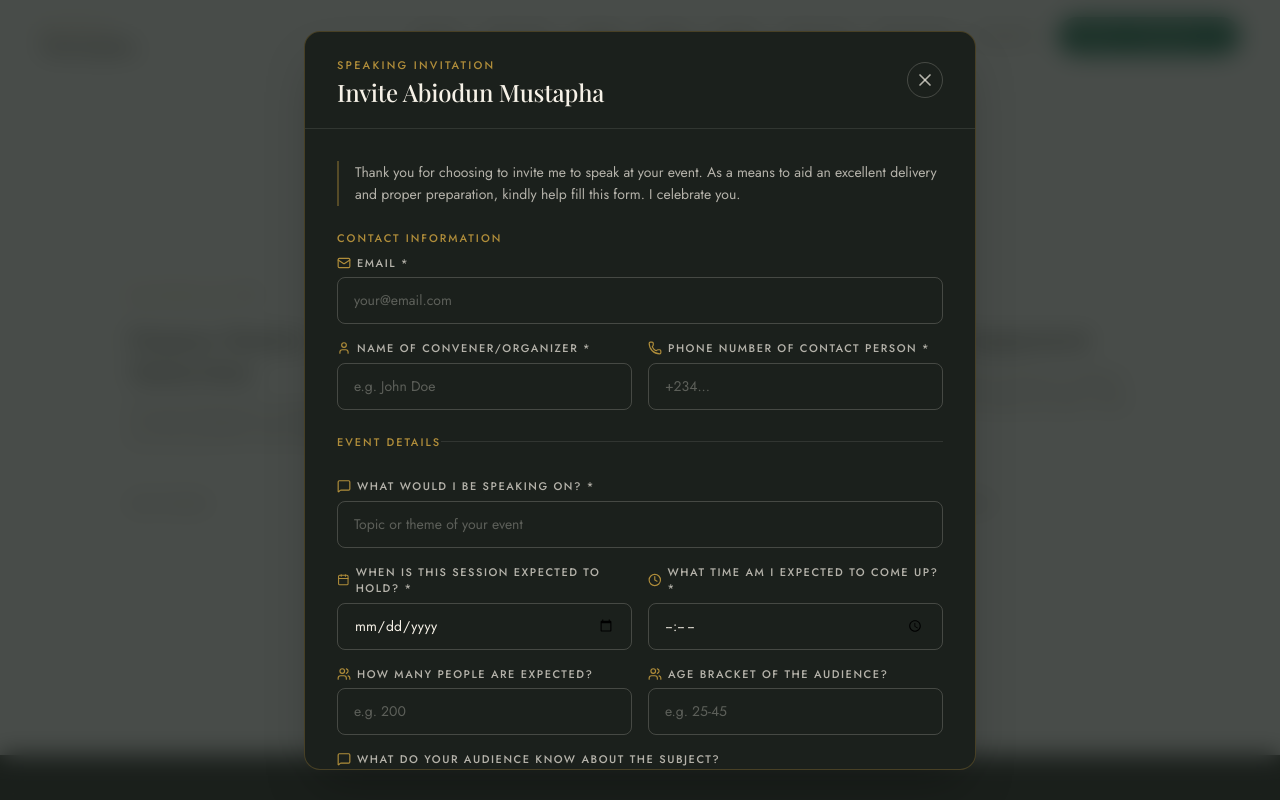
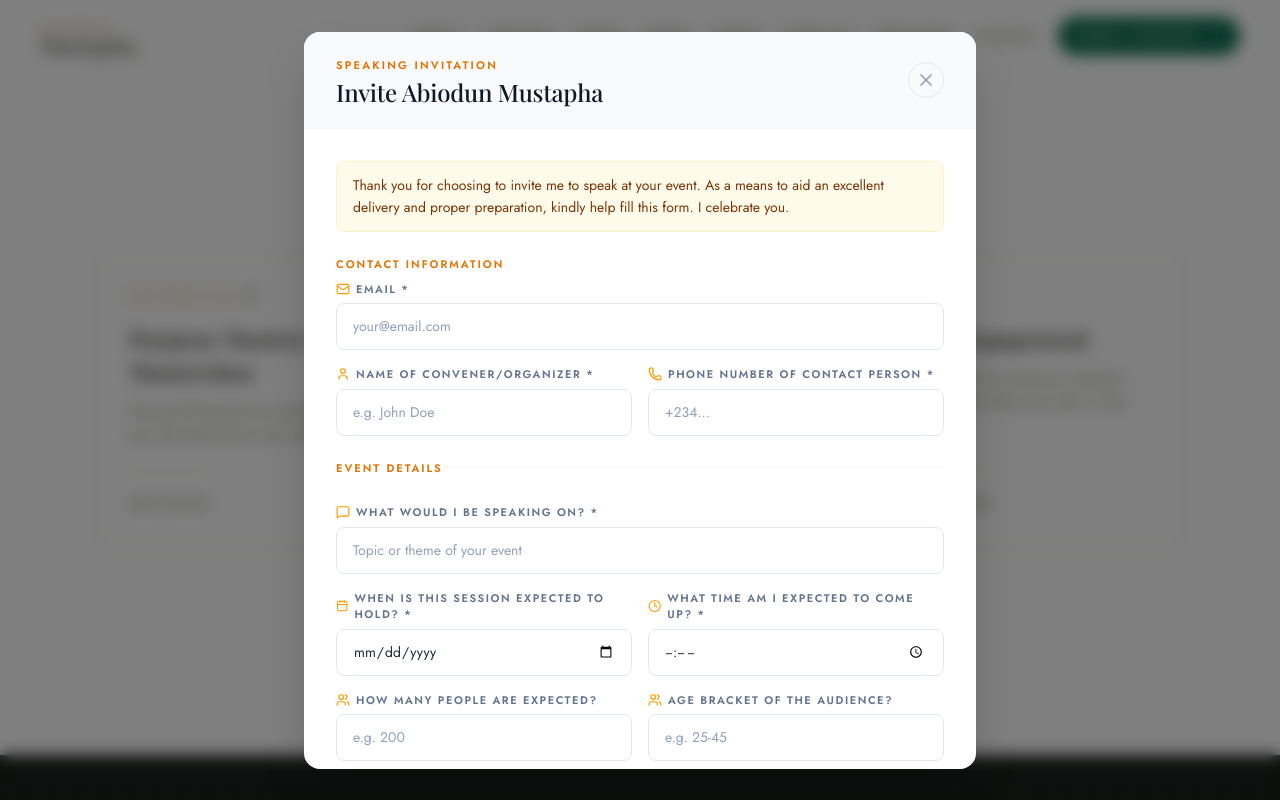
Before and after one commit to Nedu2022/Abiodun-Mustapha, a React (Vite) app: page / in a window 1280 px wide. Both pictures are taken after a click on the button 277 px from the left and 2834 px from the top of the page. Shown: the part 2434-3234 px from the top of the page. Built offline with nearby package versions, Linux system fonts and the light colour scheme; a web font is replaced by a local one.

Commit message:
Redesign BookingModal with white bg and high-contrast colors for better readability

```diff
--- a/src/components/BookingModal.jsx
+++ b/src/components/BookingModal.jsx
@@ -1,16 +1,16 @@
 import { useState, useEffect } from 'react'
 import { motion, AnimatePresence } from 'framer-motion'
-import { X, CheckCircle2, Send, Calendar, Clock, User, Mail, Phone, MessageSquare, Briefcase, Loader2, MapPin, Monitor, Users, Mic, ChevronDown } from 'lucide-react'
+import { X, CheckCircle2, Send, Calendar, Clock, User, Mail, Phone, MessageSquare, Briefcase, Loader2, MapPin, Monitor, Users, Mic } from 'lucide-react'
 import { useBooking } from '../context/BookingContext'
 import { site } from '../data/content'
 
 const DELIVERY_OPTIONS = ['Face-to-Face', 'Online', 'Live', 'Pre-recorded']
 
 const inputClass =
-  'w-full rounded-lg border border-cream/20 bg-charcoal-light px-4 py-3 text-[14px] text-cream outline-none transition-colors focus:border-gold placeholder:text-cream/30'
+  'w-full rounded-lg border border-slate-200 bg-white px-4 py-3 text-[14px] text-slate-800 outline-none transition-colors focus:border-amber-500 focus:ring-1 focus:ring-amber-500/20 placeholder:text-slate-400'
 
 const labelClass =
-  'flex items-center gap-1.5 text-[11px] font-medium uppercase tracking-[0.14em] text-cream/70'
+  'flex items-center gap-1.5 text-[11px] font-semibold uppercase tracking-[0.14em] text-slate-500'
 
 export default function BookingModal() {
   const { isOpen, initialService, closeBookingModal } = useBooking()
@@ -144,7 +144,7 @@ export default function BookingModal() {
             animate={{ opacity: 1 }}
             exit={{ opacity: 0 }}
             onClick={closeBookingModal}
-            className="fixed inset-0 bg-charcoal/80 backdrop-blur-md"
+            className="fixed inset-0 bg-black/50 backdrop-blur-sm"
           />
 
           {/* Modal Container */}
@@ -153,20 +153,20 @@ export default function BookingModal() {
             animate={{ opacity: 1, scale: 1, y: 0 }}
             exit={{ opacity: 0, scale: 0.95, y: 20 }}
             transition={{ type: 'spring', duration: 0.5 }}
-            className="relative z-10 w-full max-w-2xl overflow-hidden rounded-2xl border border-gold/30 bg-charcoal text-cream shadow-2xl"
+            className="relative z-10 w-full max-w-2xl overflow-hidden rounded-2xl bg-white shadow-2xl"
           >
             {/* Header */}
-            <div className="flex items-center justify-between border-b border-cream/10 bg-charcoal-light px-6 py-5 sm:px-8">
+            <div className="flex items-center justify-between border-b border-slate-100 bg-slate-50 px-6 py-5 sm:px-8">
               <div>
-                <span className="text-[11px] font-medium uppercase tracking-[0.2em] text-gold">
+                <span className="text-[11px] font-semibold uppercase tracking-[0.2em] text-amber-600">
                   Speaking Invitation
                 </span>
-                <h3 className="font-display text-2xl text-cream">Invite Abiodun Mustapha</h3>
+                <h3 className="font-display text-2xl text-slate-900">Invite Abiodun Mustapha</h3>
               </div>
               <button
                 type="button"
                 onClick={closeBookingModal}
-                className="flex h-9 w-9 items-center justify-center rounded-full border border-cream/20 text-cream/70 transition-colors hover:border-gold hover:text-cream cursor-pointer"
+                className="flex h-9 w-9 items-center justify-center rounded-full border border-slate-200 text-slate-400 transition-colors hover:border-slate-300 hover:text-slate-600 cursor-pointer"
               >
                 <X className="h-5 w-5" />
               </button>
@@ -176,35 +176,35 @@ export default function BookingModal() {
             <div className="max-h-[80vh] overflow-y-auto p-6 sm:p-8">
               {status === 'success' ? (
                 <div className="flex flex-col items-center py-8 text-center">
-                  <div className="mb-4 flex h-16 w-16 items-center justify-center rounded-full bg-gold/20 text-gold">
+                  <div className="mb-4 flex h-16 w-16 items-center justify-center rounded-full bg-green-50 text-green-600">
                     <CheckCircle2 className="h-10 w-10" />
                   </div>
-                  <h4 className="font-display text-3xl text-cream">Invitation Sent!</h4>
-                  <p className="mt-3 max-w-md text-[15px] leading-relaxed text-cream/80">
+                  <h4 className="font-display text-3xl text-slate-900">Invitation Sent!</h4>
+                  <p className="mt-3 max-w-md text-[15px] leading-relaxed text-slate-600">
                     Thank you for your invitation. Your request has been delivered directly to{' '}
-                    <strong className="text-gold">{site.email}</strong>. Dr. Abiodun Mustapha or his team will get back to you shortly.
+                    <strong className="text-amber-600">{site.email}</strong>. Dr. Abiodun Mustapha or his team will get back to you shortly.
                   </p>
                   <button
                     type="button"
                     onClick={handleReset}
-                    className="mt-8 rounded-full bg-gold px-8 py-3.5 text-[12px] font-medium uppercase tracking-[0.14em] text-white transition-colors hover:bg-gold-bright cursor-pointer"
+                    className="mt-8 rounded-full bg-amber-600 px-8 py-3.5 text-[12px] font-semibold uppercase tracking-[0.14em] text-white transition-colors hover:bg-amber-700 cursor-pointer"
                   >
                     Done
                   </button>
                 </div>
               ) : (
                 <form onSubmit={handleSubmit} className="flex flex-col gap-6">
-                  <p className="text-[14px] leading-relaxed text-cream/70 border-l-2 border-gold/40 pl-4">
+                  <p className="rounded-lg bg-amber-50 px-4 py-3 text-[14px] leading-relaxed text-amber-900 border border-amber-100">
                     Thank you for choosing to invite me to speak at your event. As a means to aid an excellent delivery and proper preparation, kindly help fill this form. I celebrate you.
                   </p>
 
                   {/* ── Section 1: Contact Information ── */}
                   <fieldset className="flex flex-col gap-4">
-                    <legend className="text-[11px] font-medium uppercase tracking-[0.18em] text-gold mb-2">Contact Information</legend>
+                    <legend className="text-[11px] font-bold uppercase tracking-[0.18em] text-amber-600 mb-2">Contact Information</legend>
 
                     <div className="flex flex-col gap-1.5">
                       <label className={labelClass}>
-                        <Mail className="h-3.5 w-3.5 text-gold" /> Email *
+                        <Mail className="h-3.5 w-3.5 text-amber-500" /> Email *
                       </label>
                       <input type="email" name="email" required value={formData.email} onChange={handleChange} placeholder="your@email.com" className={inputClass} />
                     </div>
@@ -212,14 +212,14 @@ export default function BookingModal() {
                     <div className="grid gap-4 sm:grid-cols-2">
                       <div className="flex flex-col gap-1.5">
                         <label className={labelClass}>
-                          <User className="h-3.5 w-3.5 text-gold" /> Name of Convener/Organizer *
+                          <User className="h-3.5 w-3.5 text-amber-500" /> Name of Convener/Organizer *
                         </label>
                         <input type="text" name="convenerName" required value={formData.convenerName} onChange={handleChange} placeholder="e.g. John Doe" className={inputClass} />
                       </div>
 
                       <div className="flex flex-col gap-1.5">
                         <label className={labelClass}>
-                          <Phone className="h-3.5 w-3.5 text-gold" /> Phone Number of Contact Person *
+                          <Phone className="h-3.5 w-3.5 text-amber-500" /> Phone Number of Contact Person *
                         </label>
                         <input type="tel" name="phone" required value={formData.phone} onChange={handleChange} placeholder="+234..." className={inputClass} />
                       </div>
@@ -227,12 +227,12 @@ export default function BookingModal() {
                   </fieldset>
 
                   {/* ── Section 2: Event Details ── */}
-                  <fieldset className="flex flex-col gap-4 border-t border-cream/10 pt-5">
-                    <legend className="text-[11px] font-medium uppercase tracking-[0.18em] text-gold mb-2">Event Details</legend>
+                  <fieldset className="flex flex-col gap-4 border-t border-slate-100 pt-5">
+                    <legend className="text-[11px] font-bold uppercase tracking-[0.18em] text-amber-600 mb-2">Event Details</legend>
 
                     <div className="flex flex-col gap-1.5">
                       <label className={labelClass}>
-                        <MessageSquare className="h-3.5 w-3.5 text-gold" /> What would I be speaking on? *
+                        <MessageSquare className="h-3.5 w-3.5 text-amber-500" /> What would I be speaking on? *
                       </label>
                       <input type="text" name="topic" required value={formData.topic} onChange={handleChange} placeholder="Topic or theme of your event" className={inputClass} />
                     </div>
@@ -240,14 +240,14 @@ export default function BookingModal() {
                     <div className="grid gap-4 sm:grid-cols-2">
                       <div className="flex flex-col gap-1.5">
                         <label className={labelClass}>
-                          <Calendar className="h-3.5 w-3.5 text-gold" /> When is this session expected to hold? *
+                          <Calendar className="h-3.5 w-3.5 text-amber-500" /> When is this session expected to hold? *
                         </label>
                         <input type="date" name="sessionDate" required value={formData.sessionDate} onChange={handleChange} className={inputClass} />
                       </div>
 
                       <div className="flex flex-col gap-1.5">
                         <label className={labelClass}>
-                          <Clock className="h-3.5 w-3.5 text-gold" /> What time am I expected to come up? *
+                          <Clock className="h-3.5 w-3.5 text-amber-500" /> What time am I expected to come up? *
                         </label>
                         <input type="time" name="sessionTime" required value={formData.sessionTime} onChange={handleChange} className={inputClass} />
                       </div>
@@ -256,14 +256,14 @@ export default function BookingModal() {
                     <div className="grid gap-4 sm:grid-cols-2">
                       <div className="flex flex-col gap-1.5">
                         <label className={labelClass}>
-                          <Users className="h-3.5 w-3.5 text-gold" /> How many people are expected?
+                          <Users className="h-3.5 w-3.5 text-amber-500" /> How many people are expected?
                         </label>
                         <input type="text" name="attendance" value={formData.attendance} onChange={handleChange} placeholder="e.g. 200" className={inputClass} />
                       </div>
 
                       <div className="flex flex-col gap-1.5">
                         <label className={labelClass}>
-                          <Users className="h-3.5 w-3.5 text-gold" /> Age bracket of the audience?
+                          <Users className="h-3.5 w-3.5 text-amber-500" /> Age bracket of the audience?
                         </label>
                         <input type="text" name="ageBracket" value={formData.ageBracket} onChange={handleChange} placeholder="e.g. 25-45" className={inputClass} />
                       </div>
@@ -271,19 +271,19 @@ export default function BookingModal() {
 
                     <div className="flex flex-col gap-1.5">
                       <label className={labelClass}>
-                        <MessageSquare className="h-3.5 w-3.5 text-gold" /> What do your audience know about the subject?
+                        <MessageSquare className="h-3.5 w-3.5 text-amber-500" /> What do your audience know about the subject?
                       </label>
                       <textarea name="audienceKnowledge" rows={2} value={formData.audienceKnowledge} onChange={handleChange} placeholder="Brief background of the audience's familiarity..." className={`${inputClass} resize-none`} />
                     </div>
                   </fieldset>
 
                   {/* ── Section 3: Delivery Method ── */}
-                  <fieldset className="flex flex-col gap-4 border-t border-cream/10 pt-5">
-                    <legend className="text-[11px] font-medium uppercase tracking-[0.18em] text-gold mb-2">Delivery Method</legend>
+                  <fieldset className="flex flex-col gap-4 border-t border-slate-100 pt-5">
+                    <legend className="text-[11px] font-bold uppercase tracking-[0.18em] text-amber-600 mb-2">Delivery Method</legend>
 
                     <div className="flex flex-col gap-1.5">
                       <label className={labelClass}>
-                        <Monitor className="h-3.5 w-3.5 text-gold" /> What will be the means of delivering my presentation? *
+                        <Monitor className="h-3.5 w-3.5 text-amber-500" /> What will be the means of delivering my presentation? *
                       </label>
                       <div className="mt-1 grid grid-cols-2 gap-2 sm:grid-cols-4">
                         {DELIVERY_OPTIONS.map((option) => (
@@ -293,8 +293,8 @@ export default function BookingModal() {
                             onClick={() => toggleDelivery(option)}
                             className={`cursor-pointer rounded-lg border px-3 py-2.5 text-[13px] font-medium transition-all ${
                               formData.deliveryMethods.includes(option)
-                                ? 'border-gold bg-gold/15 text-gold'
-                                : 'border-cream/20 text-cream/60 hover:border-cream/40 hover:text-cream/80'
+                                ? 'border-amber-500 bg-amber-50 text-amber-700'
+                                : 'border-slate-200 text-slate-500 hover:border-slate-300 hover:text-slate-700'
                             }`}
                           >
                             {option}
@@ -305,47 +305,47 @@ export default function BookingModal() {
 
                     <div className="flex flex-col gap-1.5">
                       <label className={labelClass}>
-                        <Monitor className="h-3.5 w-3.5 text-gold" /> If online, what platform(s) would I be using?
+                        <Monitor className="h-3.5 w-3.5 text-amber-500" /> If online, what platform(s) would I be using?
                       </label>
                       <input type="text" name="onlinePlatform" value={formData.onlinePlatform} onChange={handleChange} placeholder="e.g. Zoom, Google Meet, Teams" className={inputClass} />
                     </div>
 
                     <div className="flex flex-col gap-1.5">
                       <label className={labelClass}>
-                        <MapPin className="h-3.5 w-3.5 text-gold" /> If physical, type the detailed address of your event
+                        <MapPin className="h-3.5 w-3.5 text-amber-500" /> If physical, type the detailed address of your event
                       </label>
                       <textarea name="physicalAddress" rows={2} value={formData.physicalAddress} onChange={handleChange} placeholder="Full address and description of the venue..." className={`${inputClass} resize-none`} />
                     </div>
 
                     <div className="flex flex-col gap-1.5">
                       <label className={labelClass}>
-                        <Mic className="h-3.5 w-3.5 text-gold" /> If physical, what gadgets are available for my session?
+                        <Mic className="h-3.5 w-3.5 text-amber-500" /> If physical, what gadgets are available for my session?
                       </label>
                       <input type="text" name="gadgets" value={formData.gadgets} onChange={handleChange} placeholder="e.g. Microphone, wireless mic, projector, laptop, etc." className={inputClass} />
                     </div>
                   </fieldset>
 
                   {/* ── Section 4: Purpose & Expectations ── */}
-                  <fieldset className="flex flex-col gap-4 border-t border-cream/10 pt-5">
-                    <legend className="text-[11px] font-medium uppercase tracking-[0.18em] text-gold mb-2">Purpose & Expectations</legend>
+                  <fieldset className="flex flex-col gap-4 border-t border-slate-100 pt-5">
+                    <legend className="text-[11px] font-bold uppercase tracking-[0.18em] text-amber-600 mb-2">Purpose & Expectations</legend>
 
                     <div className="flex flex-col gap-1.5">
                       <label className={labelClass}>
-                        <MessageSquare className="h-3.5 w-3.5 text-gold" /> Why have you considered me to speak on this subject? *
+                        <MessageSquare className="h-3.5 w-3.5 text-amber-500" /> Why have you considered me to speak on this subject? *
                       </label>
                       <textarea name="whyMe" required rows={2} value={formData.whyMe} onChange={handleChange} placeholder="Share your reason..." className={`${inputClass} resize-none`} />
                     </div>
 
                     <div className="flex flex-col gap-1.5">
                       <label className={labelClass}>
-                        <MessageSquare className="h-3.5 w-3.5 text-gold" /> What is/are your expectation(s) at the end of my session? *
+                        <MessageSquare className="h-3.5 w-3.5 text-amber-500" /> What is/are your expectation(s) at the end of my session? *
                       </label>
                       <textarea name="expectations" required rows={2} value={formData.expectations} onChange={handleChange} placeholder="What should the audience take away?" className={`${inputClass} resize-none`} />
                     </div>
 
                     <div className="flex flex-col gap-1.5">
                       <label className={labelClass}>
-                        <Briefcase className="h-3.5 w-3.5 text-gold" /> Can I talk about my products/services during my session?
+                        <Briefcase className="h-3.5 w-3.5 text-amber-500" /> Can I talk about my products/services during my session?
                       </label>
                       <div className="mt-1 flex gap-3">
                         {['Yes', 'No'].map((opt) => (
@@ -355,8 +355,8 @@ export default function BookingModal() {
                             onClick={() => setFormData((prev) => ({ ...prev, canPromote: opt }))}
                             className={`cursor-pointer rounded-lg border px-6 py-2.5 text-[13px] font-medium transition-all ${
                               formData.canPromote === opt
-                                ? 'border-gold bg-gold/15 text-gold'
-                                : 'border-cream/20 text-cream/60 hover:border-cream/40 hover:text-cream/80'
+                                ? 'border-amber-500 bg-amber-50 text-amber-700'
+                                : 'border-slate-200 text-slate-500 hover:border-slate-300 hover:text-slate-700'
                             }`}
                           >
                             {opt}
@@ -368,24 +368,24 @@ export default function BookingModal() {
 
                   {/* Error Message */}
                   {status === 'error' && (
-                    <div className="rounded-lg bg-red-900/40 p-3 text-[13px] text-red-200 border border-red-500/30">
+                    <div className="rounded-lg bg-red-50 p-3 text-[13px] text-red-700 border border-red-200">
                       {errorMessage}
                     </div>
                   )}
 
                   {/* Submit Button */}
-                  <div className="mt-2 flex items-center justify-end gap-3 border-t border-cream/10 pt-5">
+                  <div className="mt-2 flex items-center justify-end gap-3 border-t border-slate-100 pt-5">
                     <button
                       type="button"
                       onClick={closeBookingModal}
-                      className="px-5 py-3 text-[12px] font-medium uppercase tracking-[0.12em] text-cream/70 transition-colors hover:text-cream cursor-pointer"
+                      className="px-5 py-3 text-[12px] font-semibold uppercase tracking-[0.12em] text-slate-400 transition-colors hover:text-slate-600 cursor-pointer"
                     >
                       Cancel
                     </button>
                     <button
                       type="submit"
                       disabled={status === 'submitting' || formData.deliveryMethods.length === 0}
-                      className="inline-flex items-center justify-center gap-2 rounded-full bg-gold px-7 py-3.5 text-[12px] font-medium uppercase tracking-[0.14em] text-white transition-colors hover:bg-gold-bright disabled:opacity-50 cursor-pointer"
+                      className="inline-flex items-center justify-center gap-2 rounded-full bg-amber-600 px-7 py-3.5 text-[12px] font-semibold uppercase tracking-[0.14em] text-white transition-colors hover:bg-amber-700 disabled:opacity-50 cursor-pointer"
                     >
                       {status === 'submitting' ? (
                         <>
```
